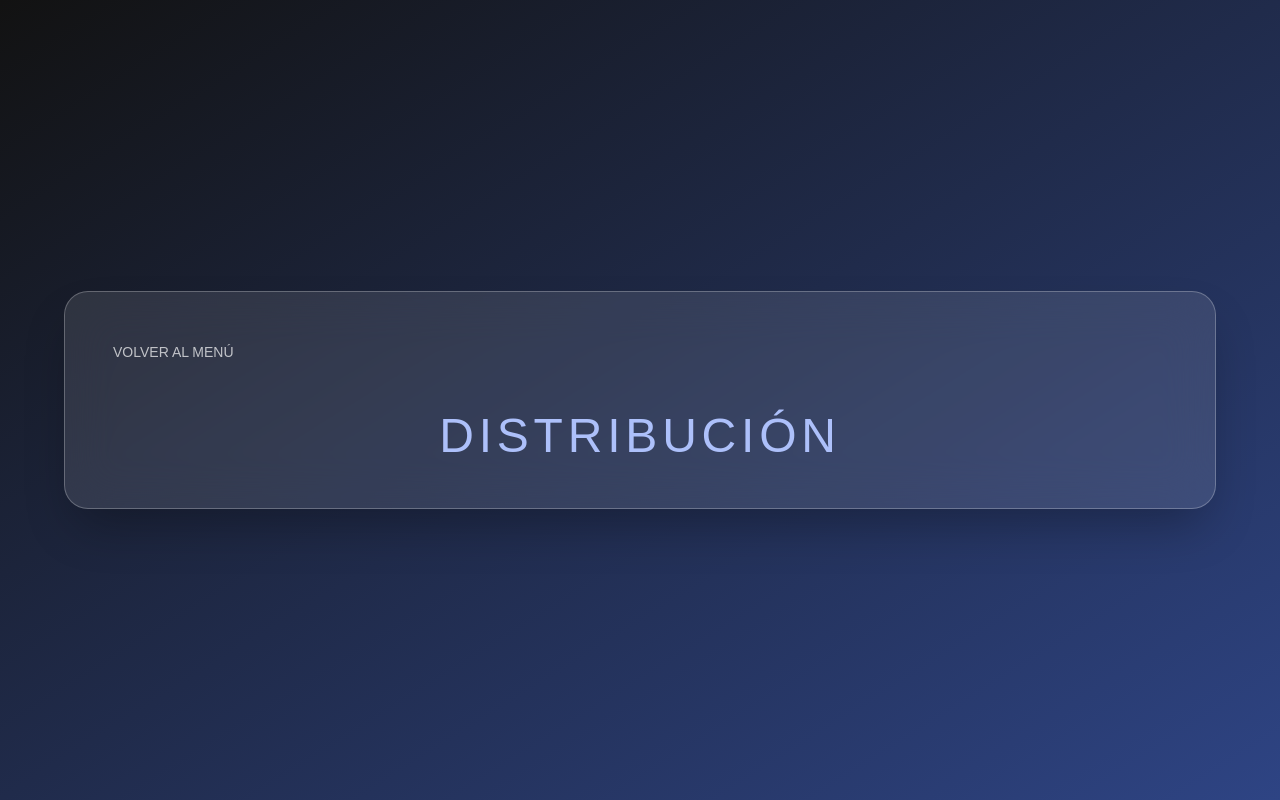
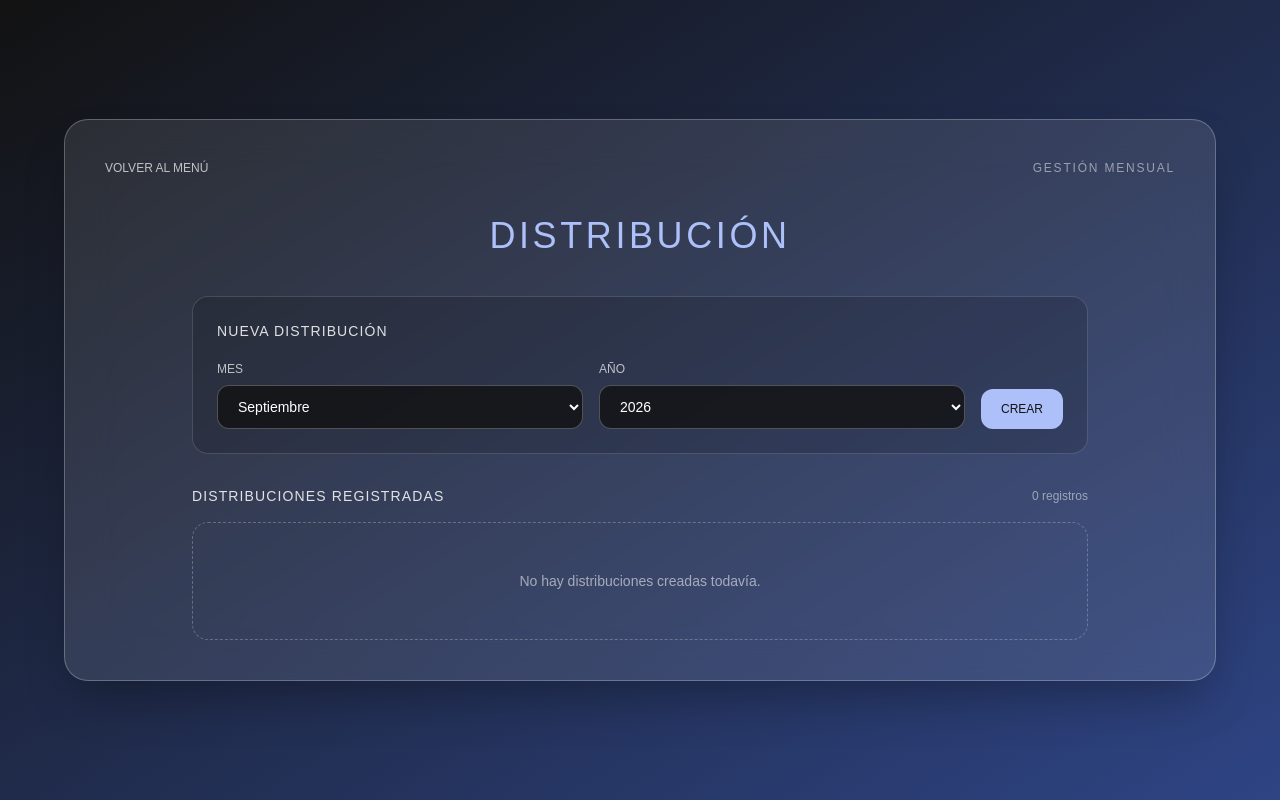
Before and after one commit to monsteruser2021/isorropia-kairos, a Next.js app in the folder tempered/: page /distribucion in a window 1280 px wide. Built offline with nearby package versions, Linux system fonts and the light colour scheme; a web font is replaced by a local one.

Commit message:
Componentes principales isorropia

```diff
--- a/tempered/app/components/distribucion.tsx
+++ b/tempered/app/components/distribucion.tsx
@@ -1,18 +1,237 @@
+"use client";
+
+import { useMemo, useState } from "react";
 import Link from "next/link";
 
+type Distribution = {
+  id: number;
+  month: number;
+  year: number;
+};
+
+const months = [
+  "Enero",
+  "Febrero",
+  "Marzo",
+  "Abril",
+  "Mayo",
+  "Junio",
+  "Julio",
+  "Agosto",
+  "Septiembre",
+  "Octubre",
+  "Noviembre",
+  "Diciembre",
+];
+
+const years = Array.from({ length: 11 }, (_, index) => 2021 + index);
+
 export default function Distribucion() {
+  const [distributions, setDistributions] = useState<Distribution[]>([]);
+  const [month, setMonth] = useState(new Date().getMonth());
+  const [year, setYear] = useState(new Date().getFullYear());
+  const [editingId, setEditingId] = useState<number | null>(null);
+  const [pendingDeleteId, setPendingDeleteId] = useState<number | null>(null);
+
+  const orderedDistributions = useMemo(
+    () =>
+      [...distributions].sort(
+        (first, second) =>
+          second.year - first.year || second.month - first.month,
+      ),
+    [distributions],
+  );
+
+  const saveDistribution = (event: React.FormEvent<HTMLFormElement>) => {
+    event.preventDefault();
+
+    if (editingId === null) {
+      setDistributions((current) => [
+        ...current,
+        { id: Date.now(), month, year },
+      ]);
+    } else {
+      setDistributions((current) =>
+        current.map((distribution) =>
+          distribution.id === editingId
+            ? { ...distribution, month, year }
+            : distribution,
+        ),
+      );
+    }
+
+    setEditingId(null);
+    setPendingDeleteId(null);
+  };
+
+  const startEditing = (distribution: Distribution) => {
+    setEditingId(distribution.id);
+    setMonth(distribution.month);
+    setYear(distribution.year);
+    setPendingDeleteId(null);
+  };
+
+  const confirmDelete = (id: number) => {
+    if (pendingDeleteId !== id) {
+      setPendingDeleteId(id);
+      return;
+    }
+
+    setDistributions((current) =>
+      current.filter((distribution) => distribution.id !== id),
+    );
+    setPendingDeleteId(null);
+  };
+
   return (
     <main className="flex min-h-screen items-center justify-center px-5 py-10">
-      <section className="w-[90vw] max-w-7xl rounded-3xl border border-white/25 bg-white/10 p-8 text-white shadow-2xl shadow-black/30 backdrop-blur-xl sm:p-12">
-        <Link
-          href="/menu"
-          className="text-sm uppercase text-white/70 transition hover:text-white focus:outline-none focus:ring-2 focus:ring-white/70"
-        >
-          Volver al menú
-        </Link>
-        <h1 className="font-display mt-12 text-center text-3xl uppercase tracking-[0.1em] text-[#adc0fa] sm:text-5xl">
+      <section className="w-[90vw] max-w-7xl rounded-3xl border border-white/25 bg-white/10 p-6 text-white shadow-2xl shadow-black/30 backdrop-blur-xl sm:p-10">
+        <div className="flex items-center justify-between gap-4">
+          <Link
+            href="/menu"
+            className="text-xs uppercase text-white/70 transition hover:text-white focus:outline-none focus:ring-2 focus:ring-white/70"
+          >
+            Volver al menú
+          </Link>
+          <span className="text-xs uppercase tracking-[0.15em] text-white/50">
+            Gestión mensual
+          </span>
+        </div>
+
+        <h1 className="font-display mt-10 text-center text-2xl uppercase tracking-[0.1em] text-[#adc0fa] sm:text-4xl">
           Distribución
         </h1>
+
+        <form
+          onSubmit={saveDistribution}
+          className="mx-auto mt-10 max-w-4xl rounded-2xl border border-white/15 bg-black/15 p-5 sm:p-6"
+        >
+          <div className="mb-5 flex items-center justify-between gap-4">
+            <h2 className="text-sm uppercase tracking-[0.08em] text-white/85">
+              {editingId === null ? "Nueva distribución" : "Editar distribución"}
+            </h2>
+            {editingId !== null && (
+              <button
+                type="button"
+                onClick={() => setEditingId(null)}
+                className="text-xs uppercase text-white/60 transition hover:text-white focus:outline-none focus:ring-2 focus:ring-white/70"
+              >
+                Cancelar
+              </button>
+            )}
+          </div>
+
+          <div className="grid gap-4 sm:grid-cols-[1fr_1fr_auto] sm:items-end">
+            <label className="text-xs uppercase text-white/70">
+              Mes
+              <select
+                value={month}
+                onChange={(event) => setMonth(Number(event.target.value))}
+                className="mt-2 w-full rounded-xl border border-white/25 bg-[#121212]/80 px-4 py-3 text-sm normal-case text-white outline-none focus:border-white/70 focus:ring-2 focus:ring-white/20"
+              >
+                {months.map((monthName, index) => (
+                  <option key={monthName} value={index}>
+                    {monthName}
+                  </option>
+                ))}
+              </select>
+            </label>
+
+            <label className="text-xs uppercase text-white/70">
+              Año
+              <select
+                value={year}
+                onChange={(event) => setYear(Number(event.target.value))}
+                className="mt-2 w-full rounded-xl border border-white/25 bg-[#121212]/80 px-4 py-3 text-sm normal-case text-white outline-none focus:border-white/70 focus:ring-2 focus:ring-white/20"
+              >
+                {years.map((yearOption) => (
+                  <option key={yearOption} value={yearOption}>
+                    {yearOption}
+                  </option>
+                ))}
+              </select>
+            </label>
+
+            <button
+              type="submit"
+              className="rounded-xl bg-[#adc0fa] px-5 py-3 text-xs uppercase text-[#121212] transition hover:bg-white focus:outline-none focus:ring-2 focus:ring-white/70"
+            >
+              {editingId === null ? "Crear" : "Guardar"}
+            </button>
+          </div>
+        </form>
+
+        <div className="mx-auto mt-8 max-w-4xl">
+          <div className="mb-4 flex items-center justify-between">
+            <h2 className="text-sm uppercase tracking-[0.08em] text-white/85">
+              Distribuciones registradas
+            </h2>
+            <span className="text-xs text-white/50">
+              {distributions.length} {distributions.length === 1 ? "registro" : "registros"}
+            </span>
+          </div>
+
+          {orderedDistributions.length === 0 ? (
+            <div className="rounded-2xl border border-dashed border-white/25 px-6 py-12 text-center text-sm text-white/55">
+              No hay distribuciones creadas todavía.
+            </div>
+          ) : (
+            <div className="space-y-3">
+              {orderedDistributions.map((distribution) => (
+                <div
+                  key={distribution.id}
+                  className="flex flex-col gap-4 rounded-2xl border border-white/15 bg-black/15 p-4 sm:flex-row sm:items-center sm:justify-between"
+                >
+                  <div>
+                    <p className="text-base text-white">
+                      {months[distribution.month]} {distribution.year}
+                    </p>
+                    <p className="mt-1 text-xs uppercase text-white/45">
+                      Distribución mensual
+                    </p>
+                  </div>
+
+                  <div className="flex flex-wrap items-center gap-2">
+                    <button
+                      type="button"
+                      onClick={() => startEditing(distribution)}
+                      className="rounded-lg border border-white/25 px-4 py-2 text-xs uppercase text-white/80 transition hover:bg-white/15 hover:text-white focus:outline-none focus:ring-2 focus:ring-white/70"
+                    >
+                      Editar
+                    </button>
+                    {pendingDeleteId === distribution.id ? (
+                      <>
+                        <span className="text-xs text-red-200">¿Confirmar eliminación?</span>
+                        <button
+                          type="button"
+                          onClick={() => confirmDelete(distribution.id)}
+                          className="rounded-lg bg-red-500/80 px-4 py-2 text-xs uppercase text-white transition hover:bg-red-500 focus:outline-none focus:ring-2 focus:ring-red-200"
+                        >
+                          Sí, eliminar
+                        </button>
+                        <button
+                          type="button"
+                          onClick={() => setPendingDeleteId(null)}
+                          className="rounded-lg border border-white/25 px-4 py-2 text-xs uppercase text-white/70 transition hover:bg-white/15 hover:text-white focus:outline-none focus:ring-2 focus:ring-white/70"
+                        >
+                          Cancelar
+                        </button>
+                      </>
+                    ) : (
+                      <button
+                        type="button"
+                        onClick={() => confirmDelete(distribution.id)}
+                        className="rounded-lg border border-red-300/30 px-4 py-2 text-xs uppercase text-red-200 transition hover:bg-red-500/20 focus:outline-none focus:ring-2 focus:ring-red-200"
+                      >
+                        Eliminar
+                      </button>
+                    )}
+                  </div>
+                </div>
+              ))}
+            </div>
+          )}
+        </div>
       </section>
     </main>
   );
```
